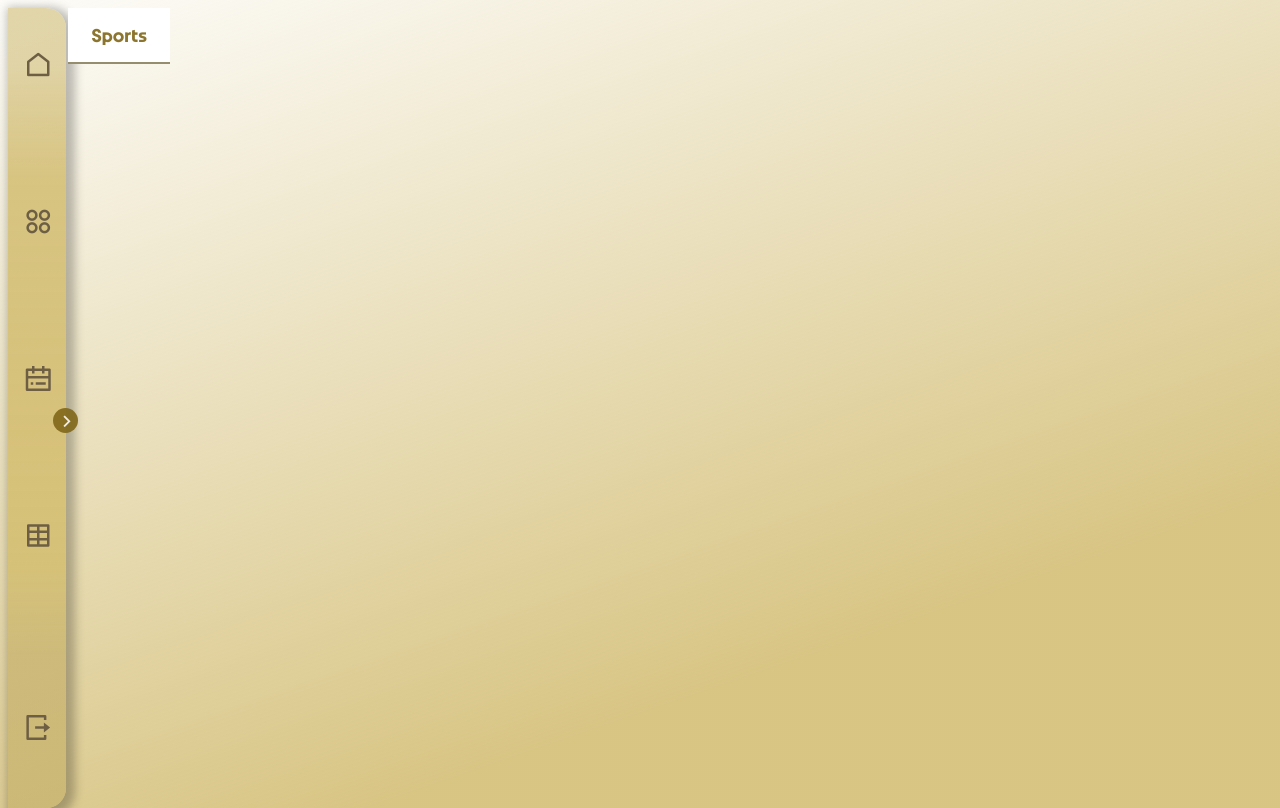
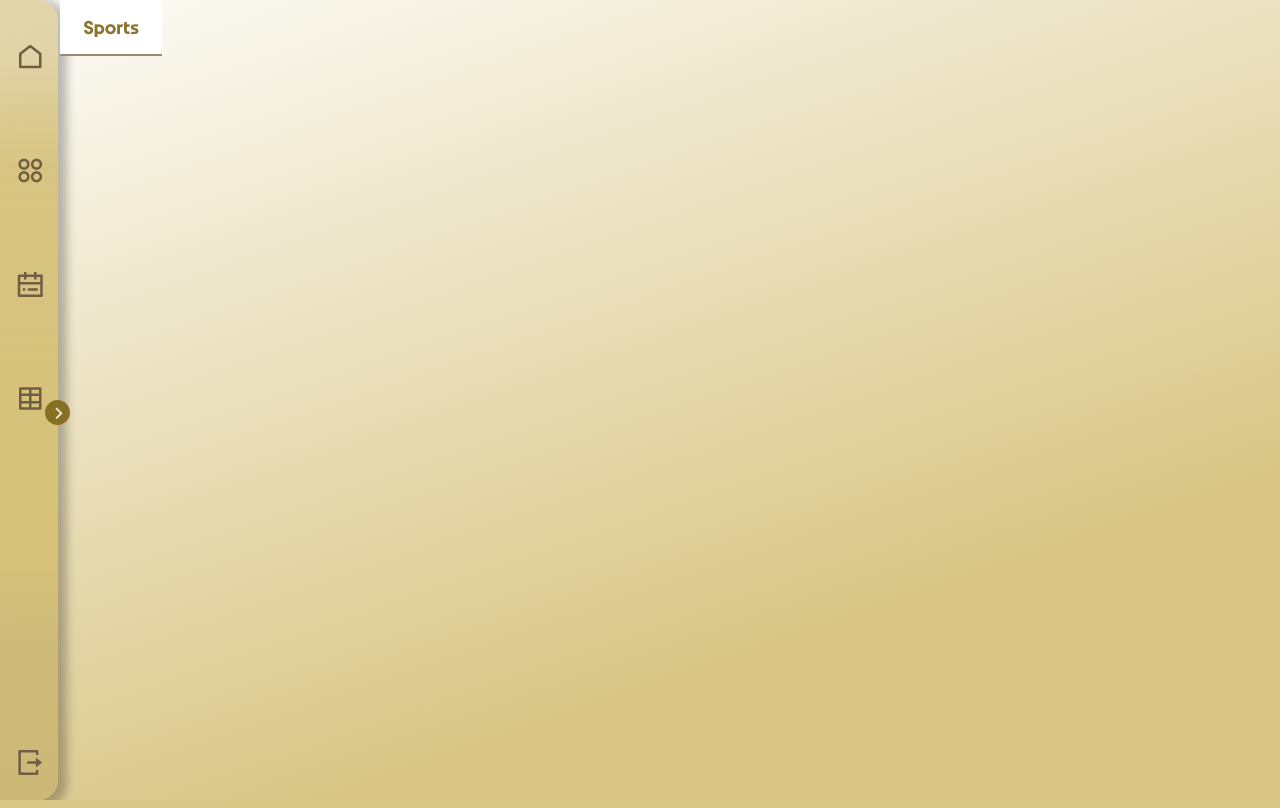
Before and after one commit to kuisskui/Audience-Application, a Django app: page /sport_program/ in a window 1280 px wide; the page is wider, and only the part inside the window is pictured. Run offline with Django 4.2, Linux system fonts and the light colour scheme; data that the repository does not hold is empty; some libraries are stand-ins or nearby versions.

Commit message:
Fixed navbar

```diff
--- a/audience/static/audience/sport_program.css
+++ b/audience/static/audience/sport_program.css
@@ -1,3 +1,13 @@
+@font-face {
+  font-family: Paris2024-Variable;
+  src: url('/static/fonts/Paris2024-Variable.ttf') format('truetype');
+}
+
+*, html, body {
+    margin: 0;
+    padding: 0;
+}
+
 .content-1 {
 width: 100%;
 padding-left: 60px;
```
